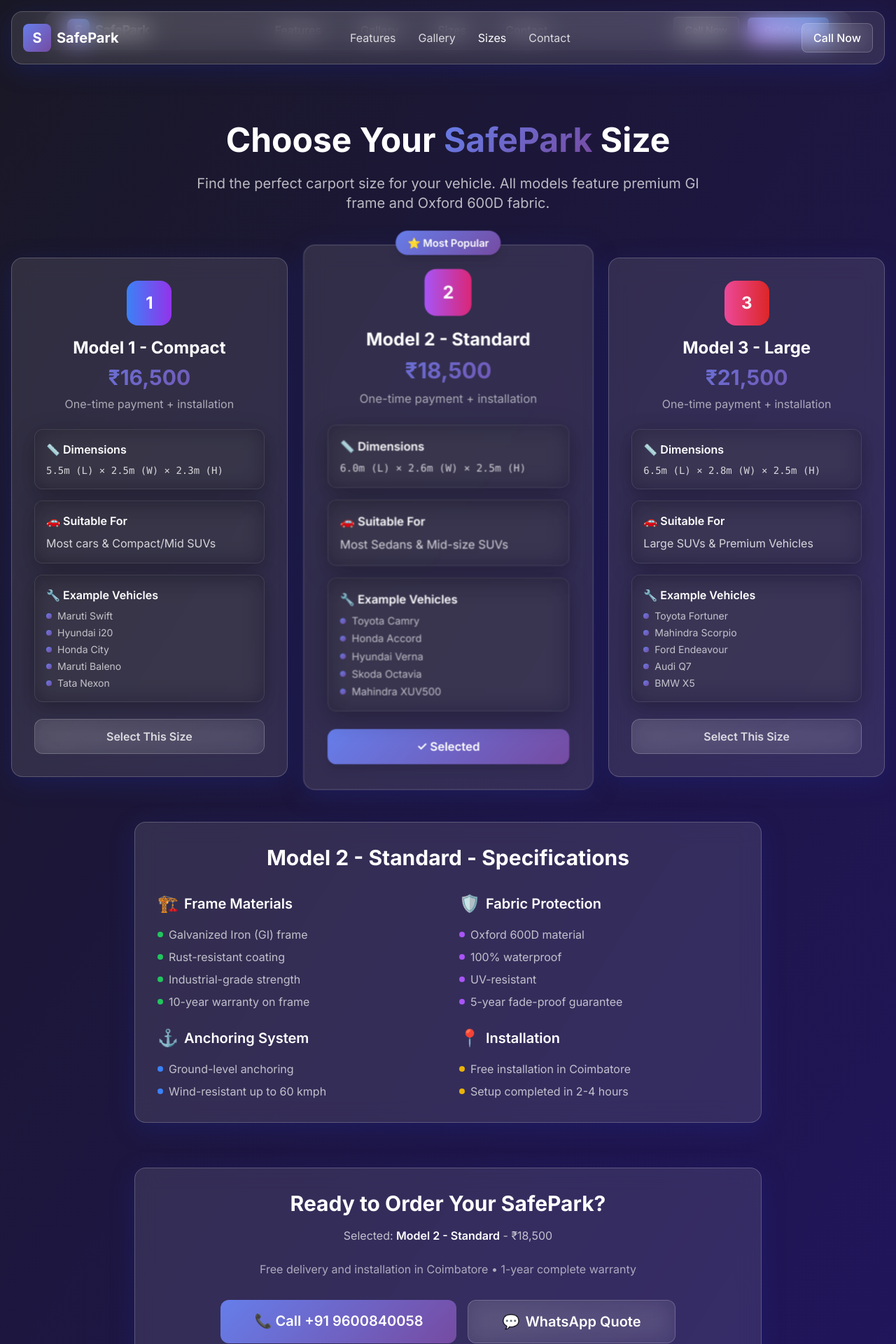
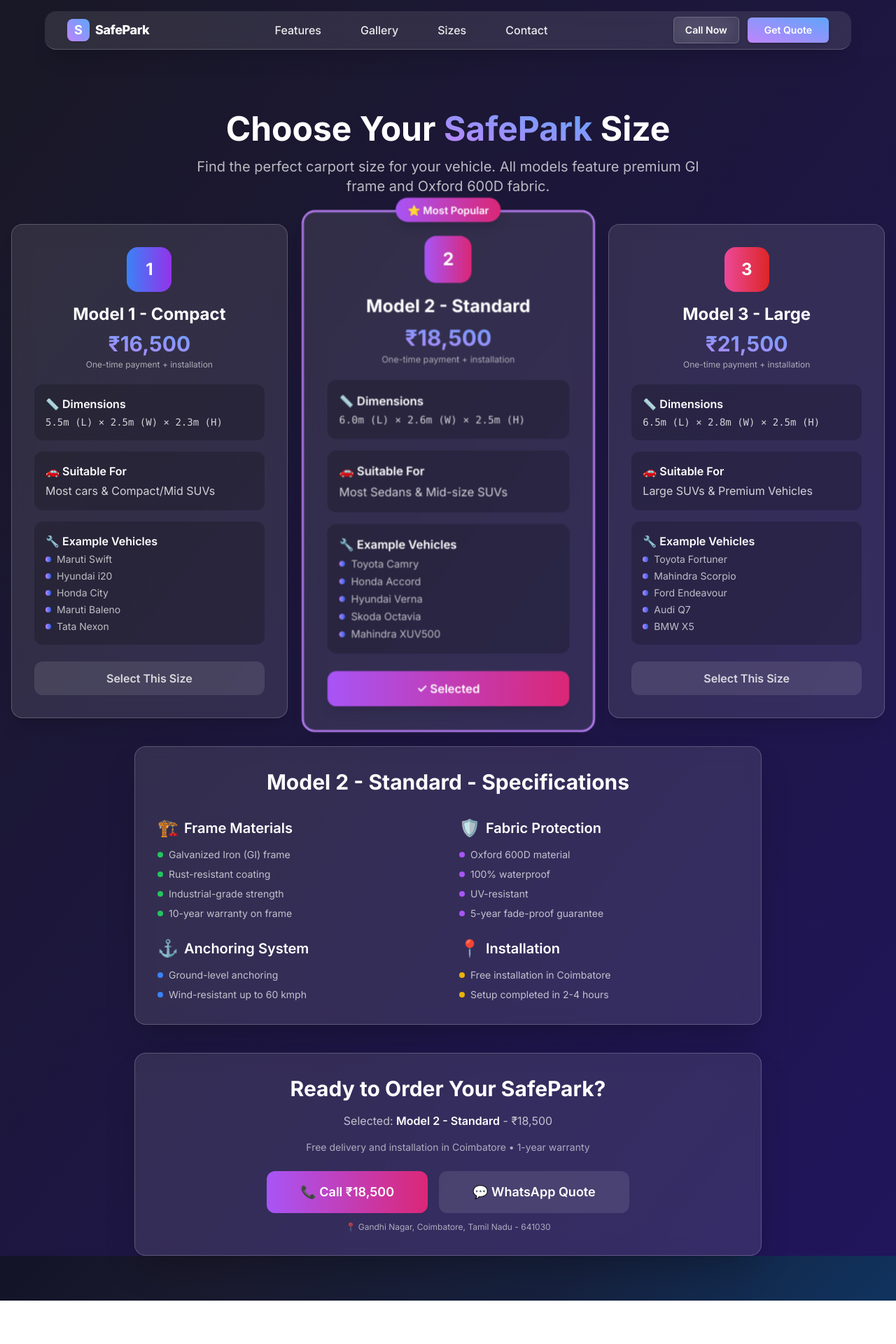
Before and after one commit to skillmates07-stack/safepark-website, a Next.js app: page /sizes in a window 1280 px wide. Shown: the top 1920 px of the page at 70% size. After the commit the page ends 1858 px from the top, so only its background shows below. Built offline with nearby package versions, Linux system fonts and the light colour scheme.

Commit message:
Update page.tsx

```diff
--- a/src/app/sizes/page.tsx
+++ b/src/app/sizes/page.tsx
@@ -3,7 +3,6 @@ import { useState } from 'react';
 
 export default function Sizes() {
   const [selectedSize, setSelectedSize] = useState(2);
-
   const sizes = [
     {
       id: 1,
@@ -36,202 +35,126 @@ export default function Sizes() {
       color: "from-pink-500 to-red-600"
     }
   ];
-
   const selectedModel = sizes.find(size => size.id === selectedSize);
 
   return (
-    <main className="min-h-screen pt-24 px-4">
-      {/* Navigation */}
-      <nav className="glass fixed top-0 left-0 right-0 z-50 p-4 m-4 rounded-2xl">
-        <div className="max-w-7xl mx-auto flex items-center justify-between">
-          <div className="flex items-center space-x-2">
-            <div className="w-10 h-10 bg-gradient-primary rounded-lg flex items-center justify-center">
-              <span className="text-white font-bold text-xl">S</span>
-            </div>
-            <a href="/" className="text-white font-bold text-xl">SafePark</a>
-          </div>
-
-          <div className="hidden md:flex items-center space-x-8">
-            <a href="/features" className="text-white/80 hover:text-white transition-colors">Features</a>
-            <a href="/gallery" className="text-white/80 hover:text-white transition-colors">Gallery</a>
-            <a href="/sizes" className="text-white transition-colors">Sizes</a>
-            <a href="/contact" className="text-white/80 hover:text-white transition-colors">Contact</a>
-          </div>
-
-          <div className="flex items-center space-x-4">
-            <a href="tel:+919600840058" className="glass-button text-white px-4 py-2 rounded-lg font-medium">
-              Call Now
-            </a>
-          </div>
-        </div>
-      </nav>
-
+    <main className="min-h-screen pt-20 px-4 bg-gradient-to-br from-[#191825] to-[#21155c]">
       {/* Header */}
-      <div className="max-w-7xl mx-auto text-center mb-16">
-        <h1 className="text-5xl font-bold text-white mb-6">
-          Choose Your <span className="gradient-text">SafePark</span> Size
+      <div className="max-w-7xl mx-auto text-center mb-10">
+        <h1 className="text-5xl font-bold text-white mb-4">
+          Choose Your <span className="bg-gradient-to-tr from-purple-400 to-blue-400 bg-clip-text text-transparent">SafePark</span> Size
         </h1>
         <p className="text-xl text-white/70 max-w-3xl mx-auto">
           Find the perfect carport size for your vehicle. All models feature premium GI frame and Oxford 600D fabric.
         </p>
       </div>
-
       {/* Size Selector Cards */}
-      <div className="max-w-7xl mx-auto grid lg:grid-cols-3 gap-8 mb-16">
+      <div className="max-w-7xl mx-auto grid gap-8 lg:grid-cols-3 mb-10">
         {sizes.map((size) => (
           <div
             key={size.id}
-            className={`glass p-8 rounded-2xl cursor-pointer transition-all hover:scale-105 ${
-              selectedSize === size.id ? 'ring-2 ring-purple-500 scale-105' : ''
-            } ${size.popular ? 'relative' : ''}`}
+            className={`bg-white/10 backdrop-blur-md border ${size.popular ? 'border-purple-400/80' : 'border-white/20'
+              } p-8 rounded-2xl cursor-pointer transition-all hover:scale-105 shadow-xl relative
+              ${selectedSize === size.id ? 'ring-2 ring-purple-400 scale-105' : ''}
+              `}
             onClick={() => setSelectedSize(size.id)}
           >
             {size.popular && (
-              <div className="absolute -top-4 left-1/2 transform -translate-x-1/2">
-                <span className="bg-gradient-primary text-white px-4 py-2 rounded-full text-sm font-semibold shadow-lg">
-                  ⭐ Most Popular
-                </span>
+              <div className="absolute -top-4 left-1/2 -translate-x-1/2">
+                <span className="bg-gradient-to-r from-purple-500 to-pink-600 text-white px-4 py-2 rounded-full text-sm font-semibold shadow-lg">⭐ Most Popular</span>
               </div>
             )}
 
-            <div className="text-center mb-6">
+            <div className="text-center mb-5">
               <div className={`w-16 h-16 bg-gradient-to-r ${size.color} rounded-2xl mx-auto mb-4 flex items-center justify-center`}>
                 <span className="text-white text-2xl font-bold">{size.id}</span>
               </div>
               <h3 className="text-2xl font-bold text-white mb-2">{size.name}</h3>
-              <p className="text-3xl font-bold gradient-text mb-2">{size.price}</p>
-              <p className="text-white/60">One-time payment + installation</p>
+              <p className="text-3xl font-bold bg-gradient-to-tr from-purple-400 to-blue-400 bg-clip-text text-transparent mb-1">{size.price}</p>
+              <p className="text-white/60 text-xs">One-time payment + installation</p>
             </div>
-
             <div className="space-y-4 mb-6">
-              <div className="glass-dark p-4 rounded-xl">
-                <h4 className="text-white font-semibold mb-2">📏 Dimensions</h4>
+              <div className="bg-black/20 p-4 rounded-xl">
+                <h4 className="text-white font-semibold mb-1">📏 Dimensions</h4>
                 <p className="text-white/80 font-mono text-sm">{size.dimensions}</p>
               </div>
-
-              <div className="glass-dark p-4 rounded-xl">
-                <h4 className="text-white font-semibold mb-2">🚗 Suitable For</h4>
+              <div className="bg-black/20 p-4 rounded-xl">
+                <h4 className="text-white font-semibold mb-1">🚗 Suitable For</h4>
                 <p className="text-white/80">{size.suitable}</p>
               </div>
-
-              <div className="glass-dark p-4 rounded-xl">
-                <h4 className="text-white font-semibold mb-2">🔧 Example Vehicles</h4>
+              <div className="bg-black/20 p-4 rounded-xl">
+                <h4 className="text-white font-semibold mb-1">🔧 Example Vehicles</h4>
                 <ul className="text-white/70 text-sm space-y-1">
                   {size.vehicles.map((vehicle, idx) => (
                     <li key={idx} className="flex items-center space-x-2">
-                      <span className="w-2 h-2 bg-gradient-primary rounded-full"></span>
+                      <span className="w-2 h-2 bg-gradient-to-r from-purple-400 to-blue-600 rounded-full"></span>
                       <span>{vehicle}</span>
                     </li>
                   ))}
                 </ul>
               </div>
             </div>
-
             <button
-              className={`w-full py-3 rounded-xl font-semibold transition-all ${
-                selectedSize === size.id
-                  ? 'bg-gradient-primary text-white shadow-lg'
-                  : 'glass-button text-white/80 hover:text-white'
-              }`}
+              className={`w-full py-3 rounded-xl font-semibold transition-all
+                ${selectedSize === size.id
+                  ? 'bg-gradient-to-r from-purple-500 to-pink-600 text-white shadow-lg'
+                  : 'bg-white/10 text-white/80 hover:text-white hover:bg-white/20'}
+              `}
             >
               {selectedSize === size.id ? '✓ Selected' : 'Select This Size'}
             </button>
           </div>
         ))}
       </div>
-
       {/* Selected Model Details */}
       {selectedModel && (
-        <div className="max-w-4xl mx-auto mb-16">
-          <div className="glass p-8 rounded-2xl">
+        <div className="max-w-4xl mx-auto mb-10">
+          <div className="bg-white/10 backdrop-blur-md border border-white/20 p-8 rounded-2xl shadow-2xl">
             <h2 className="text-3xl font-bold text-white text-center mb-8">
               {selectedModel.name} - Specifications
             </h2>
             <div className="grid md:grid-cols-2 gap-8">
               <div className="space-y-6">
                 <div>
-                  <h3 className="text-xl font-semibold text-white mb-4 flex items-center space-x-2">
-                    <span className="text-2xl">🏗️</span>
-                    <span>Frame Materials</span>
+                  <h3 className="text-xl font-semibold text-white mb-3 flex items-center gap-2">
+                    <span className="text-2xl">🏗️</span>Frame Materials
                   </h3>
-                  <ul className="text-white/70 space-y-2">
-                    <li className="flex items-center space-x-2">
-                      <span className="w-2 h-2 bg-green-500 rounded-full"></span>
-                      <span>Galvanized Iron (GI) frame</span>
-                    </li>
-                    <li className="flex items-center space-x-2">
-                      <span className="w-2 h-2 bg-green-500 rounded-full"></span>
-                      <span>Rust-resistant coating</span>
-                    </li>
-                    <li className="flex items-center space-x-2">
-                      <span className="w-2 h-2 bg-green-500 rounded-full"></span>
-                      <span>Industrial-grade strength</span>
-                    </li>
-                    <li className="flex items-center space-x-2">
-                      <span className="w-2 h-2 bg-green-500 rounded-full"></span>
-                      <span>10-year warranty on frame</span>
-                    </li>
+                  <ul className="text-white/70 space-y-2 text-sm">
+                    <li className="flex items-center gap-2"><span className="w-2 h-2 bg-green-500 rounded-full"></span>Galvanized Iron (GI) frame</li>
+                    <li className="flex items-center gap-2"><span className="w-2 h-2 bg-green-500 rounded-full"></span>Rust-resistant coating</li>
+                    <li className="flex items-center gap-2"><span className="w-2 h-2 bg-green-500 rounded-full"></span>Industrial-grade strength</li>
+                    <li className="flex items-center gap-2"><span className="w-2 h-2 bg-green-500 rounded-full"></span>10-year warranty on frame</li>
                   </ul>
                 </div>
-
                 <div>
-                  <h3 className="text-xl font-semibold text-white mb-4 flex items-center space-x-2">
-                    <span className="text-2xl">⚓</span>
-                    <span>Anchoring System</span>
+                  <h3 className="text-xl font-semibold text-white mb-3 flex items-center gap-2">
+                    <span className="text-2xl">⚓</span>Anchoring System
                   </h3>
-                  <ul className="text-white/70 space-y-2">
-                    <li className="flex items-center space-x-2">
-                      <span className="w-2 h-2 bg-blue-500 rounded-full"></span>
-                      <span>Ground-level anchoring</span>
-                    </li>
-                    <li className="flex items-center space-x-2">
-                      <span className="w-2 h-2 bg-blue-500 rounded-full"></span>
-                      <span>Wind-resistant up to 60 kmph</span>
-                    </li>
+                  <ul className="text-white/70 space-y-2 text-sm">
+                    <li className="flex items-center gap-2"><span className="w-2 h-2 bg-blue-500 rounded-full"></span>Ground-level anchoring</li>
+                    <li className="flex items-center gap-2"><span className="w-2 h-2 bg-blue-500 rounded-full"></span>Wind-resistant up to 60 kmph</li>
                   </ul>
                 </div>
               </div>
-
               <div className="space-y-6">
                 <div>
-                  <h3 className="text-xl font-semibold text-white mb-4 flex items-center space-x-2">
-                    <span className="text-2xl">🛡️</span>
-                    <span>Fabric Protection</span>
+                  <h3 className="text-xl font-semibold text-white mb-3 flex items-center gap-2">
+                    <span className="text-2xl">🛡️</span>Fabric Protection
                   </h3>
-                  <ul className="text-white/70 space-y-2">
-                    <li className="flex items-center space-x-2">
-                      <span className="w-2 h-2 bg-purple-500 rounded-full"></span>
-                      <span>Oxford 600D material</span>
-                    </li>
-                    <li className="flex items-center space-x-2">
-                      <span className="w-2 h-2 bg-purple-500 rounded-full"></span>
-                      <span>100% waterproof</span>
-                    </li>
-                    <li className="flex items-center space-x-2">
-                      <span className="w-2 h-2 bg-purple-500 rounded-full"></span>
-                      <span>UV-resistant</span>
-                    </li>
-                    <li className="flex items-center space-x-2">
-                      <span className="w-2 h-2 bg-purple-500 rounded-full"></span>
-                      <span>5-year fade-proof guarantee</span>
-                    </li>
+                  <ul className="text-white/70 space-y-2 text-sm">
+                    <li className="flex items-center gap-2"><span className="w-2 h-2 bg-purple-500 rounded-full"></span>Oxford 600D material</li>
+                    <li className="flex items-center gap-2"><span className="w-2 h-2 bg-purple-500 rounded-full"></span>100% waterproof</li>
+                    <li className="flex items-center gap-2"><span className="w-2 h-2 bg-purple-500 rounded-full"></span>UV-resistant</li>
+                    <li className="flex items-center gap-2"><span className="w-2 h-2 bg-purple-500 rounded-full"></span>5-year fade-proof guarantee</li>
                   </ul>
                 </div>
-
                 <div>
-                  <h3 className="text-xl font-semibold text-white mb-4 flex items-center space-x-2">
-                    <span className="text-2xl">📍</span>
-                    <span>Installation</span>
+                  <h3 className="text-xl font-semibold text-white mb-3 flex items-center gap-2">
+                    <span className="text-2xl">📍</span>Installation
                   </h3>
-                  <ul className="text-white/70 space-y-2">
-                    <li className="flex items-center space-x-2">
-                      <span className="w-2 h-2 bg-yellow-500 rounded-full"></span>
-                      <span>Free installation in Coimbatore</span>
-                    </li>
-                    <li className="flex items-center space-x-2">
-                      <span className="w-2 h-2 bg-yellow-500 rounded-full"></span>
-                      <span>Setup completed in 2-4 hours</span>
-                    </li>
+                  <ul className="text-white/70 space-y-2 text-sm">
+                    <li className="flex items-center gap-2"><span className="w-2 h-2 bg-yellow-500 rounded-full"></span>Free installation in Coimbatore</li>
+                    <li className="flex items-center gap-2"><span className="w-2 h-2 bg-yellow-500 rounded-full"></span>Setup completed in 2-4 hours</li>
                   </ul>
                 </div>
               </div>
@@ -239,30 +162,27 @@ export default function Sizes() {
           </div>
         </div>
       )}
-
       {/* Order Now Section */}
-      <div className="max-w-4xl mx-auto text-center">
-        <div className="glass p-8 rounded-2xl">
+      <div className="max-w-4xl mx-auto text-center mb-16">
+        <div className="bg-white/10 backdrop-blur-md border border-white/20 p-8 rounded-2xl shadow-2xl">
           <h2 className="text-3xl font-bold text-white mb-4">Ready to Order Your SafePark?</h2>
-          <p className="text-white/70 mb-6">
+          <p className="text-white/70 mb-4">
             Selected: <span className="font-semibold text-white">{selectedModel?.name}</span> - {selectedModel?.price}
           </p>
-          <p className="text-white/60 mb-8">Free delivery and installation in Coimbatore • 1-year complete warranty</p>
-
-          <div className="flex flex-col sm:flex-row gap-4 justify-center mb-6">
-            <a href="tel:+919600840058" className="bg-gradient-primary text-white px-12 py-4 rounded-xl text-xl font-semibold hover:scale-105 transition-transform">
-              📞 Call +91 9600840058
+          <p className="text-white/60 mb-6 text-sm">Free delivery and installation in Coimbatore &bull; 1-year warranty</p>
+          <div className="flex flex-col sm:flex-row gap-4 justify-center mb-3">
+            <a href="tel:+919600840058"
+              className="bg-gradient-to-r from-purple-500 to-pink-600 text-white px-12 py-4 rounded-xl text-lg font-semibold hover:scale-105 transition">
+              📞 Call {selectedModel?.price}
             </a>
-            <a href="https://wa.me/919600840058?text=Hi! I'm interested in SafePark Model 2 - Standard for ₹18,500. Please send me more details."
-               target="_blank" rel="noopener noreferrer"
-               className="glass-button text-white px-12 py-4 rounded-xl text-xl font-semibold flex items-center justify-center space-x-2">
-              <span>💬</span>
-              <span>WhatsApp Quote</span>
+            <a href={`https://wa.me/919600840058?text=Hi! I'm interested in ${encodeURIComponent(selectedModel?.name || '')} for ${selectedModel?.price}. Please send me more details.`}
+              target="_blank" rel="noopener noreferrer"
+              className="bg-white/10 text-white px-12 py-4 rounded-xl text-lg font-semibold hover:bg-white/20 transition">
+              💬 WhatsApp Quote
             </a>
           </div>
-
-          <p className="text-white/60 text-sm">
-            📍 Gandhi Nagar, Urumandapalayam, Coimbatore, Tamil Nadu - 641030
+          <p className="text-white/60 text-xs mt-2">
+            📍 Gandhi Nagar, Coimbatore, Tamil Nadu - 641030
           </p>
         </div>
       </div>
```
